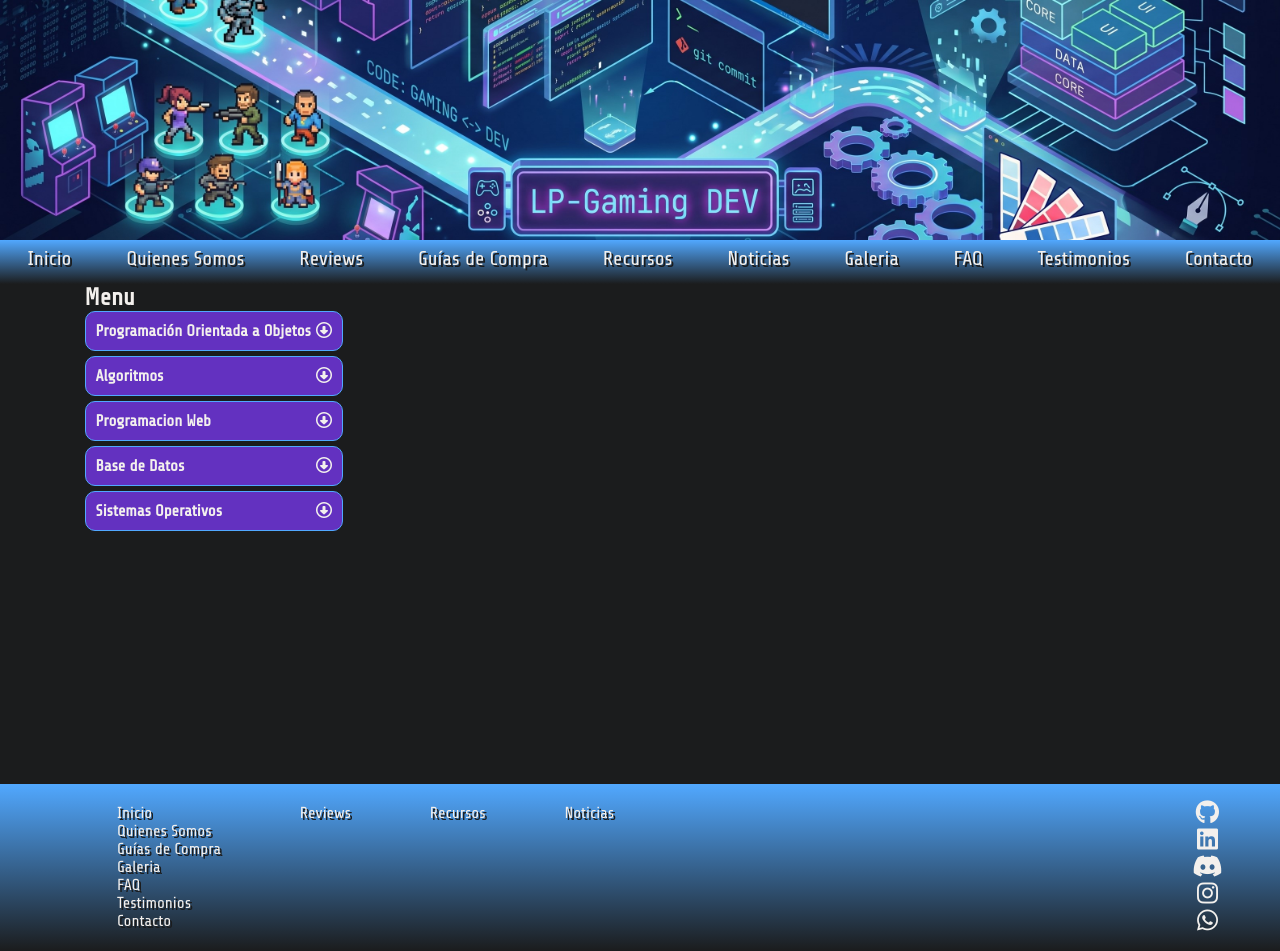
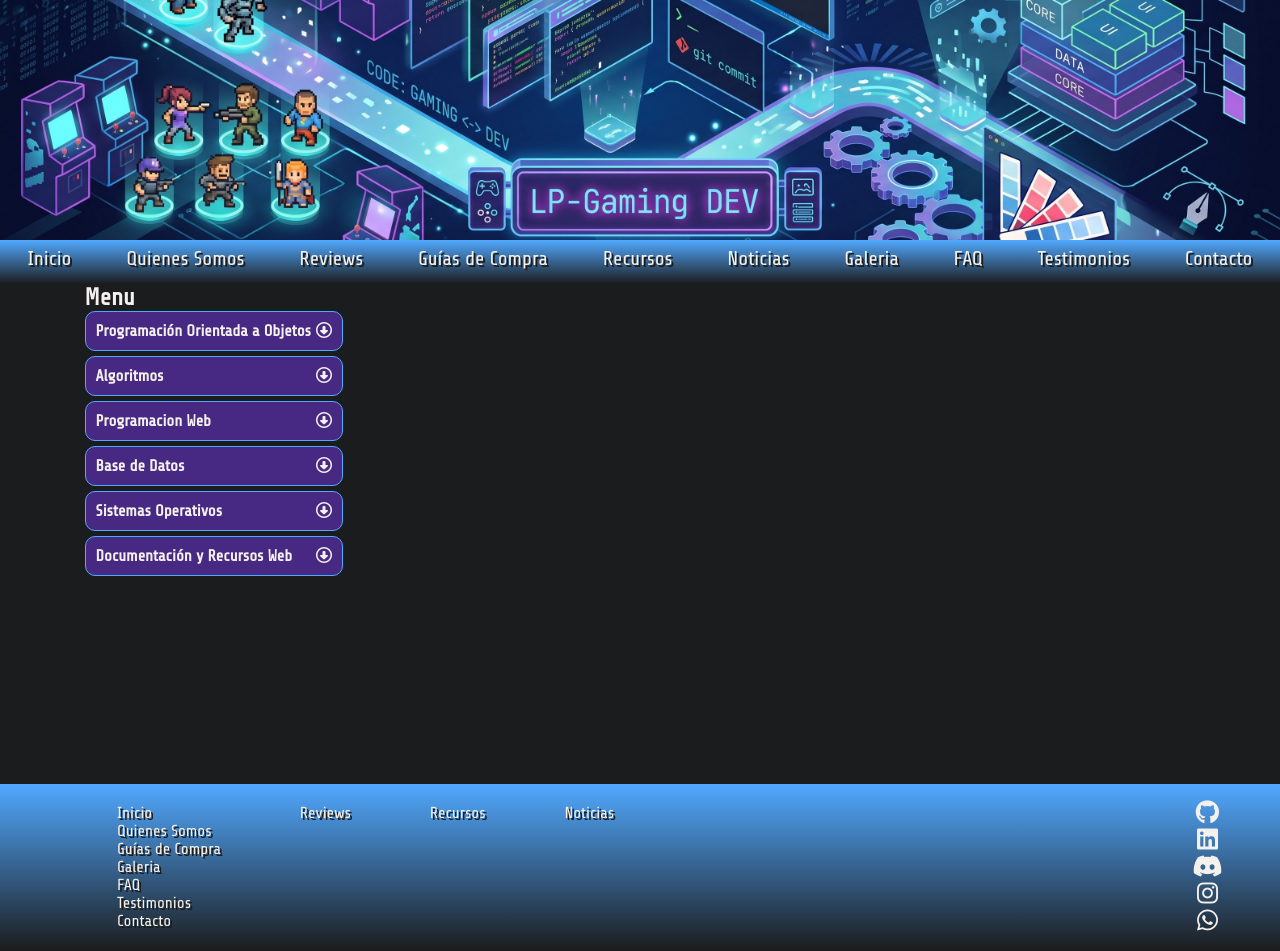
Before and after one commit to Ozhammar/lp-gamingdev, a plain HTML site: page index.html in a window 1280 px wide. Drawn offline with Linux system fonts and the light colour scheme; a web font is replaced by a local one.

Commit message:
Retoques al modulo de recursos. Agregado de links a webs de interes

```diff
--- a/scripts/navbar_recursos.js
+++ b/scripts/navbar_recursos.js
@@ -272,6 +272,49 @@ const DatosMenu = [
     ],
   },
 ];
+const DatosMenuEstaticos = [
+  {
+    menu: "Documentación y Recursos Web",
+    submenu: [
+      {
+        nombre: "W3C - Estándares Web",
+        url: "https://www.w3.org/",
+      },
+      {
+        nombre: "MDN - Guías HTML",
+        url: "https://developer.mozilla.org/es/docs/Web/HTML",
+      },
+      {
+        nombre: "MDN - Guías CSS",
+        url: "https://developer.mozilla.org/es/docs/Web/CSS",
+      },
+      {
+        nombre: "CSS-Tricks - Guías de Estilo",
+        url: "https://css-tricks.com/",
+      },
+      {
+        nombre: "MDN - JavaScript Guía",
+        url: "https://developer.mozilla.org/es/docs/Web/JavaScript",
+      },
+      {
+        nombre: "JavaScript.info - Tutoriales",
+        url: "https://es.javascript.info/",
+      },
+      {
+        nombre: "MS Learn - Desarrollo Web",
+        url: "https://learn.microsoft.com/es-es/training/paths/web-development-101/",
+      },
+      {
+        nombre: "MS Learn - C# y .NET",
+        url: "https://learn.microsoft.com/es-es/dotnet/csharp/",
+      },
+      {
+        nombre: "MS Learn - Azure Fundamentals",
+        url: "https://learn.microsoft.com/es-es/training/azure/",
+      },
+    ],
+  },
+];
 function crearNavbarRecursos() {
   const navRecursos = document.getElementById("nav_recursos");
 
@@ -304,13 +347,53 @@ function crearNavbarRecursos() {
         submenuUL.appendChild(submeLI);
         const btnItem = document.createElement("button");
         btnItem.classList.add(btn_item);
-        btnItem.addEventListener("click", () => mostrarContenido(submenu.url));
+        btnItem.addEventListener("click", () =>
+          mostrarContenidoDinamico(submenu.url),
+        );
         btnItem.textContent = submenu.nombre;
         submeLI.appendChild(btnItem);
       });
     } else {
       btnSubmenu.classList.add(btn_item);
-      btnSubmenu.addEventListener("click", () => mostrarContenido(menu.url));
+      btnSubmenu.addEventListener("click", () =>
+        mostrarContenidoDinamico(menu.url),
+      );
+    }
+  });
+
+  DatosMenuEstaticos.forEach((menu) => {
+    const elementoSubmenu = document.createElement("li");
+    const ItemsubMenu = menuPrincipal.appendChild(elementoSubmenu);
+    ItemsubMenu.classList.add(class_ItemSubMenu);
+
+    const btnSubmenu = document.createElement("button");
+    btnSubmenu.textContent = menu.menu;
+    ItemsubMenu.appendChild(btnSubmenu);
+
+    if (menu.submenu != null) {
+      const spanSubmenu = document.createElement("span");
+      spanSubmenu.innerHTML = '<i class="fa-regular fa-circle-down"></i>';
+      btnSubmenu.appendChild(spanSubmenu);
+      btnSubmenu.classList.add(btn_toggle);
+      btnSubmenu.setAttribute("aria-expanded", "false");
+
+      const submenuUL = document.createElement("ul");
+      submenuUL.classList.add(class_SubMenu);
+      submenuUL.hidden = true;
+      ItemsubMenu.appendChild(submenuUL);
+
+      menu.submenu.forEach((submenu) => {
+        const submeLI = document.createElement("li");
+        submenuUL.appendChild(submeLI);
+        const anchor = document.createElement("a");
+        anchor.href = submenu.url;
+        anchor.target = "_blank";
+        const btnItem = document.createElement("button");
+        btnItem.classList.add(btn_item);
+        btnItem.textContent = submenu.nombre;
+        anchor.appendChild(btnItem);
+        submeLI.appendChild(anchor);
+      });
     }
   });
 
@@ -341,7 +424,7 @@ function crearNavbarRecursos() {
     //console.log(btnsToggle);
   }
 
-  function mostrarContenido(url) {
+  function mostrarContenidoDinamico(url) {
     const iframe = document.getElementById("contenido_recurso");
 
     iframe.src = url ? url : "assets/error/404.html";
--- a/styles/styles.css
+++ b/styles/styles.css
@@ -3,8 +3,8 @@
     --color-fondo: #1B1C1D;
     --color-fondoFade: #1B1C1D00;
     --color-contenido: #51a8ff;
-    --color-menu: #6331c0;
-    --color-subMenu: #8949feb1;
+    --color-menu: #6331c09f;
+    --color-subMenu: #8849fe98;
     --color-acent: rgb(243, 240, 237);
 }
 
```
